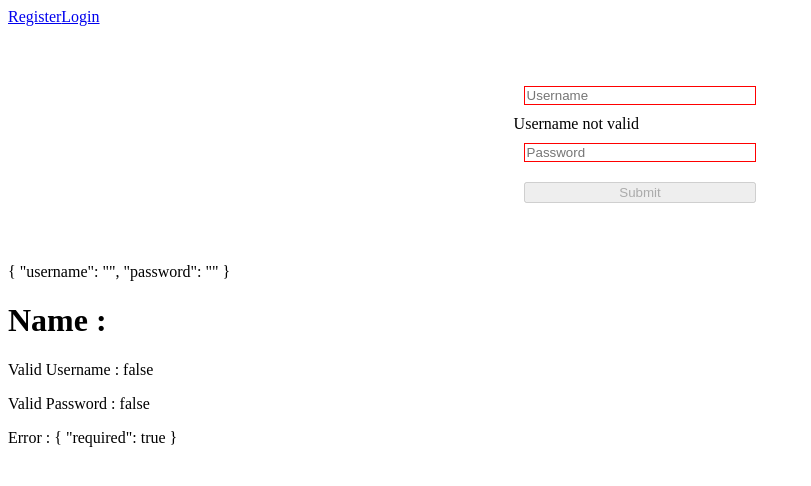
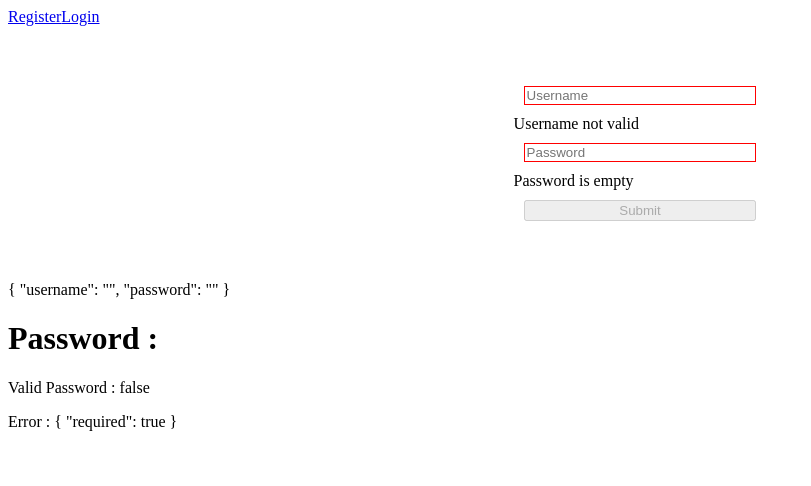
Before and after one commit to gabbayron/14-10-2020-angular, an Angular app: page /login in a window 1280 px wide. Shown: the top 486 px of the page, without its empty margins (0-811 px from the left). Built offline with nearby package versions, Linux system fonts and the light colour scheme.

Commit message:
password regex validation

```diff
--- a/src/app/components/login/login.component.html
+++ b/src/app/components/login/login.component.html
@@ -3,27 +3,26 @@
 <form (submit)="handleSubmit()">
     <input type="text" placeholder="Username" [(ngModel)]="myform.username" name="username" #username="ngModel" required
         [ngStyle]='{"border" : username.invalid ? "red 1px solid" : "green 1px solid"}' minlength="4">
-    <!-- <span>
-        {{username.errors.required ? "Username Field Is Empty" :""}}
-        {{username.errors.minlength ? username.errors.minlength.requiredLength - username.errors.minlength.actualLength +"Letters Required": ""}}
-        {{!username.errors ? "Well Done!" : ""}}
-    </span> -->
+
     <span *ngIf="username.errors?.required">Username not valid</span>
     <span *ngIf="username.errors?.minlength">
         {{username.errors.minlength.requiredLength - username.errors.minlength.actualLength}} Charts Left
     </span>
 
     <input type="password" placeholder="Password" [(ngModel)]="myform.password" name="password" required
-        #password="ngModel" [ngStyle]='{"border" : password.invalid ? "red 1px solid" : "green 1px solid"}'>
-    <span></span>
+        pattern="^(?=.*[0-9])(?=.*[a-z])(?=.*[A-Z])([a-zA-Z0-9]{6,})$" #password="ngModel"
+        [ngStyle]='{"border" : password.invalid ? "red 1px solid" : "green 1px solid"}'>
+    <span *ngIf="password.errors?.required">Password is empty</span>
+    <span *ngIf="password.errors?.pattern">Password must contain at least 1 number , 1 captial letter and 1 lowercase
+        and at least 6 characters overall
+    </span>
     <input type="submit" value="Submit" [disabled]="!username.invalid || password.invalid">
 </form>
 
 <p>{{myform | json}}</p>
-<h1>Name : {{username.value}}</h1>
-<p>Valid Username : {{username.valid}}</p>
+<h1>Password : {{password.value}}</h1>
 <p>Valid Password : {{password.valid}}</p>
-<p>Error : {{username.errors|json}}</p>
+<p>Error : {{password.errors|json}}</p>
 
 <!-- name.errors.required -->
 <!-- name.errors.minlength -->
```
